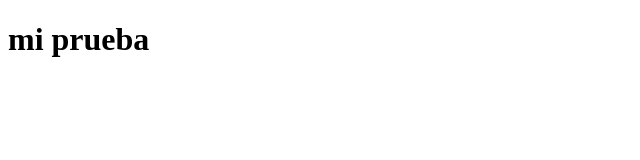
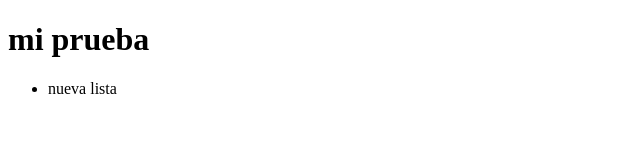
Before and after one commit to mimarumo25/Prueba-Geek, a plain HTML site: page index.html in a window 1280 px wide. Shown: the full height of the page, 0-640 px from the left. Drawn offline with Linux system fonts and the light colour scheme.

Commit message:
nuevo cambio

```diff
--- a/index.html
+++ b/index.html
@@ -11,5 +11,13 @@
 </head>
 <body>
     <h1> mi prueba</h1>
+
+
+        <ul>
+         <li>
+             <p> nueva lista</p>
+         </li>
+        </ul>
+
 </body>
 </html>
```
